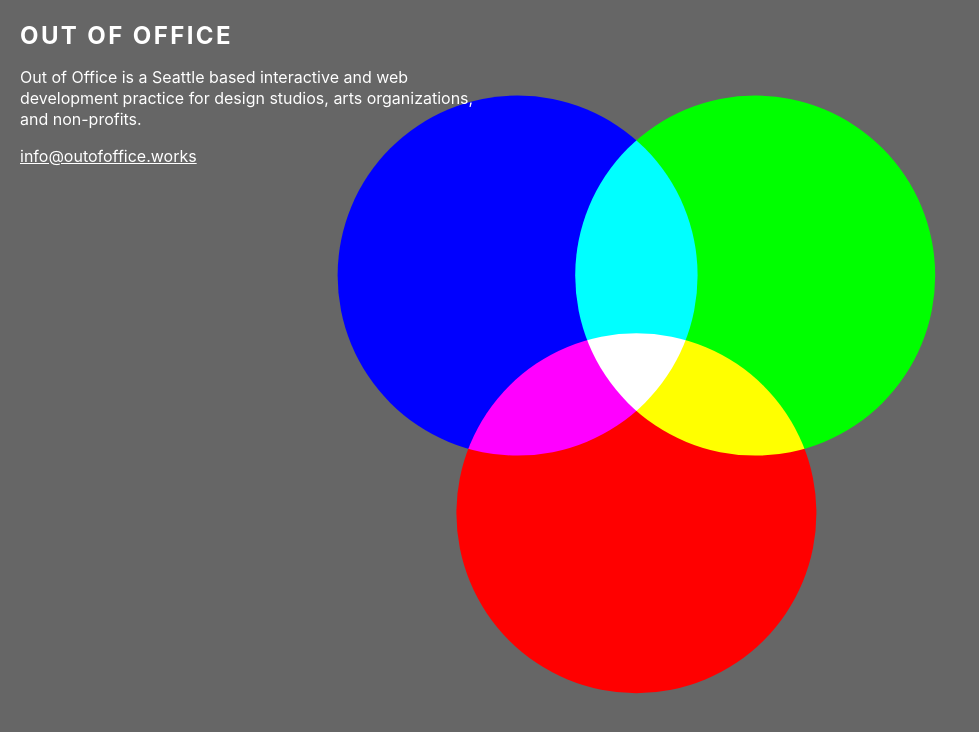
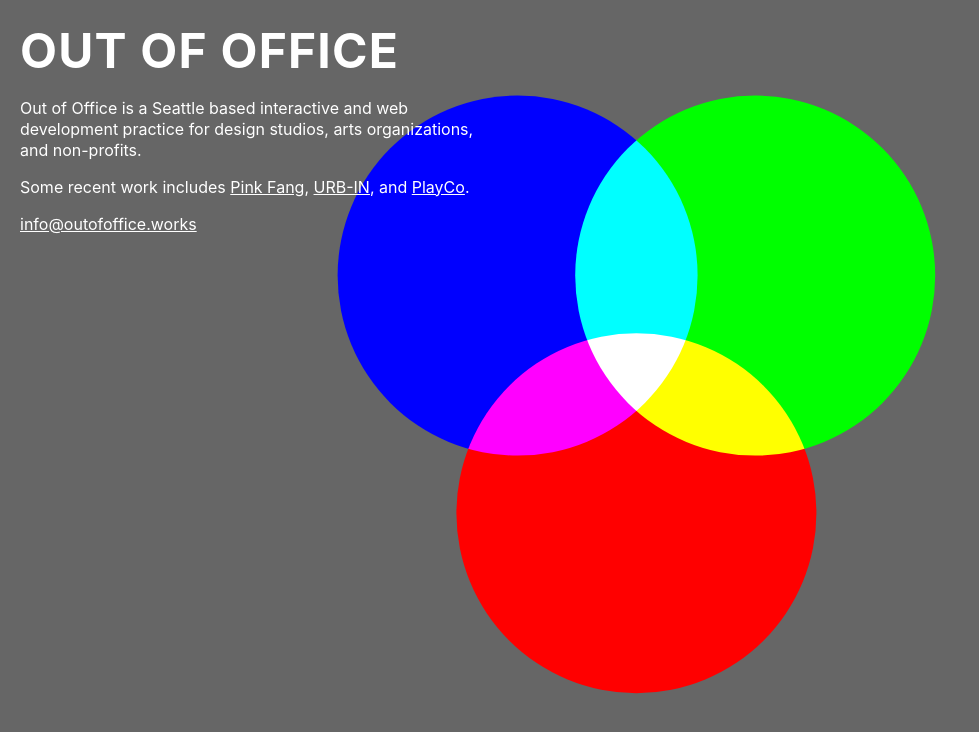
Before and after one commit to ooo-out-of-office/outofoffice.works, a website: page index.html in a window 1280 px wide. Shown: the whole page, without its empty margins (0-979 px from the left). Drawn offline with Linux system fonts and the light colour scheme.

Commit message:
feat: include recent proejcts

```diff
--- a/index.html
+++ b/index.html
@@ -1,17 +1,17 @@
 <!DOCTYPE html>
 <html lang="en-us">
   <head>
-    <meta charset="utf-8" />
-    <meta http-equiv="X-UA-Compatible" content="IE=edge" />
+    <meta charset="utf-8"/>
+    <meta http-equiv="X-UA-Compatible" content="IE=edge"/>
     <title>Out of Office</title>
-    <meta name="viewport" content="width=device-width, initial-scale=1" />
+    <meta name="viewport" content="width=device-width, initial-scale=1"/>
     <meta
       name="description"
       content="Out of Office is a Seattle based interactive and web development practice for design studios, arts organizations, and non-profits."
-    />
-    <link rel="shortcut icon" href="/venn.svg" type="image/x-icon" />
-    <link rel="icon" href="/venn.svg" type="image/x-icon" />
-    <link rel="stylesheet" type="text/css" media="screen" href="/main.css" />
+/>
+    <link rel="shortcut icon" href="/venn.svg" type="image/x-icon"/>
+    <link rel="icon" href="/venn.svg" type="image/x-icon"/>
+    <link rel="stylesheet" type="text/css" media="screen" href="/main.css"/>
     <script
       defer
       data-domain="outofoffice.works"
@@ -28,6 +28,10 @@
           practice for design studios, arts organizations, and non-profits.
         </p>
         <p>
+          Some recent work includes <a href="https://pinkfang.org">Pink Fang</a>, <a href="https://www.urb-in.com/">URB-IN</a>,
+          and <a href="https://www.playco.org/">PlayCo</a>.
+        </p>
+        <p>
           <a href="mailto:info@outofoffice.works">info@outofoffice.works</a>
         </p>
       </section>
@@ -36,7 +40,7 @@
         src="venn.svg"
         alt="Three colored overlapping circles: blue, green, red"
         class="image"
-      />
+/>
     </main>
   </body>
 </html>
--- a/main.css
+++ b/main.css
@@ -26,7 +26,8 @@ a {
 }
 
 h1 {
-  letter-spacing: 0.1em;
+  font-size: 3rem;
+  letter-spacing: 0.025em;
   margin: 0;
   text-transform: uppercase;
 }
```
